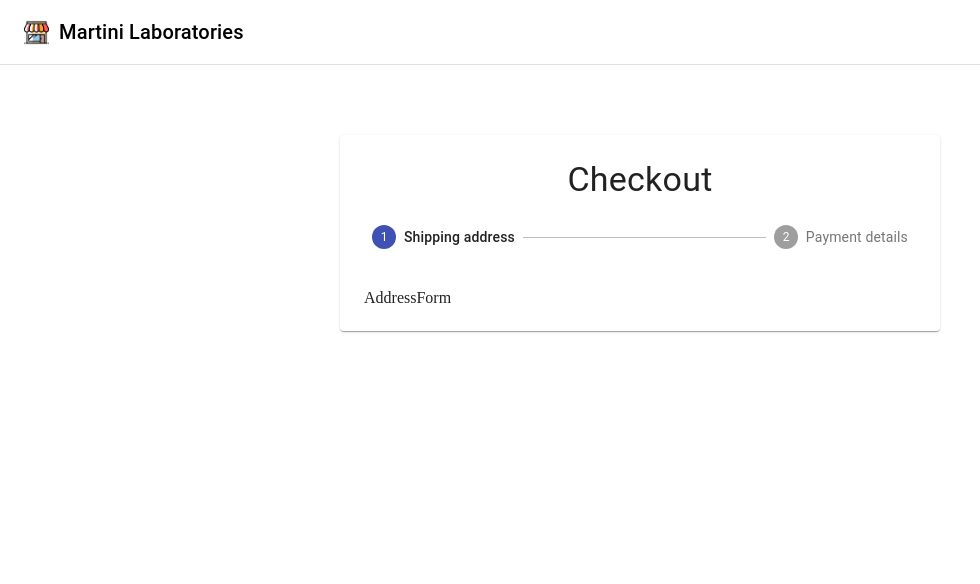
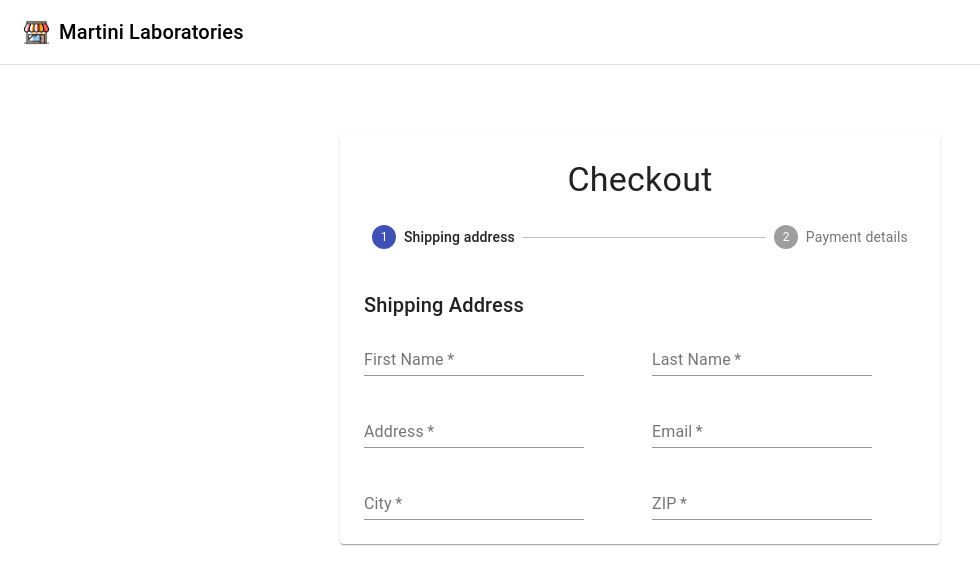
Before and after one commit to hpmartini/e_commerce_01, a React (Create React App) app: page /checkout in a window 1280 px wide. Shown: the top 584 px of the page, without its empty margins (0-980 px from the left). Built offline with nearby package versions, Linux system fonts and the light colour scheme; no server answers.

Commit message:
add input fields

```diff
--- a/package.json
+++ b/package.json
@@ -13,7 +13,7 @@
     "@testing-library/user-event": "^12.8.3",
     "react": "^17.0.2",
     "react-dom": "^17.0.2",
-    "react-hook-form": "^7.20.4",
+    "react-hook-form": "^6.11.5",
     "react-router-dom": "^6.0.2",
     "react-scripts": "4.0.3",
     "web-vitals": "^1.1.2"
--- a/src/components/CheckoutForm/AddressForm.jsx
+++ b/src/components/CheckoutForm/AddressForm.jsx
@@ -1,10 +1,27 @@
 import * as React from 'react';
+import {Grid, Typography} from "@material-ui/core";
+import {FormProvider, useForm} from "react-hook-form";
+import FormInput from "./FormInput";
 
 const AddressForm = () => {
+    const methods = useForm();
+
     return (
-        <div>
-            AddressForm
-        </div>
+        <>
+            <Typography variant="h6" gutterBottom>Shipping Address</Typography>
+            <FormProvider {...methods}>
+                <form onSubmit=''>
+                    <Grid container spacing={3}>
+                        <FormInput required name='firstName' label="First Name"/>
+                        <FormInput required name='lastName' label="Last Name"/>
+                        <FormInput required name='address' label="Address"/>
+                        <FormInput required name='email' label="Email"/>
+                        <FormInput required name='city' label="City"/>
+                        <FormInput required name='zip' label="ZIP"/>
+                    </Grid>
+                </form>
+            </FormProvider>
+        </>
     );
 };
 
--- /dev/null
+++ b/src/components/CheckoutForm/FormInput.jsx
@@ -0,0 +1,22 @@
+import * as React from 'react';
+import {Controller, useFormContext} from "react-hook-form";
+import {Grid, TextField} from "@material-ui/core";
+
+const FormInput = ({name, label, required}) => {
+    const {control} = useFormContext();
+
+    return (
+        <Grid item xs={12} sm={6}>
+            <Controller
+                as={TextField}
+                control={control}
+                fillwidth
+                name={name}
+                label={label}
+                required={required}
+            />
+        </Grid>
+    );
+};
+
+export default FormInput;
```
Also changed, not shown: 1 other file (tests, documents, lock files or other folders).
